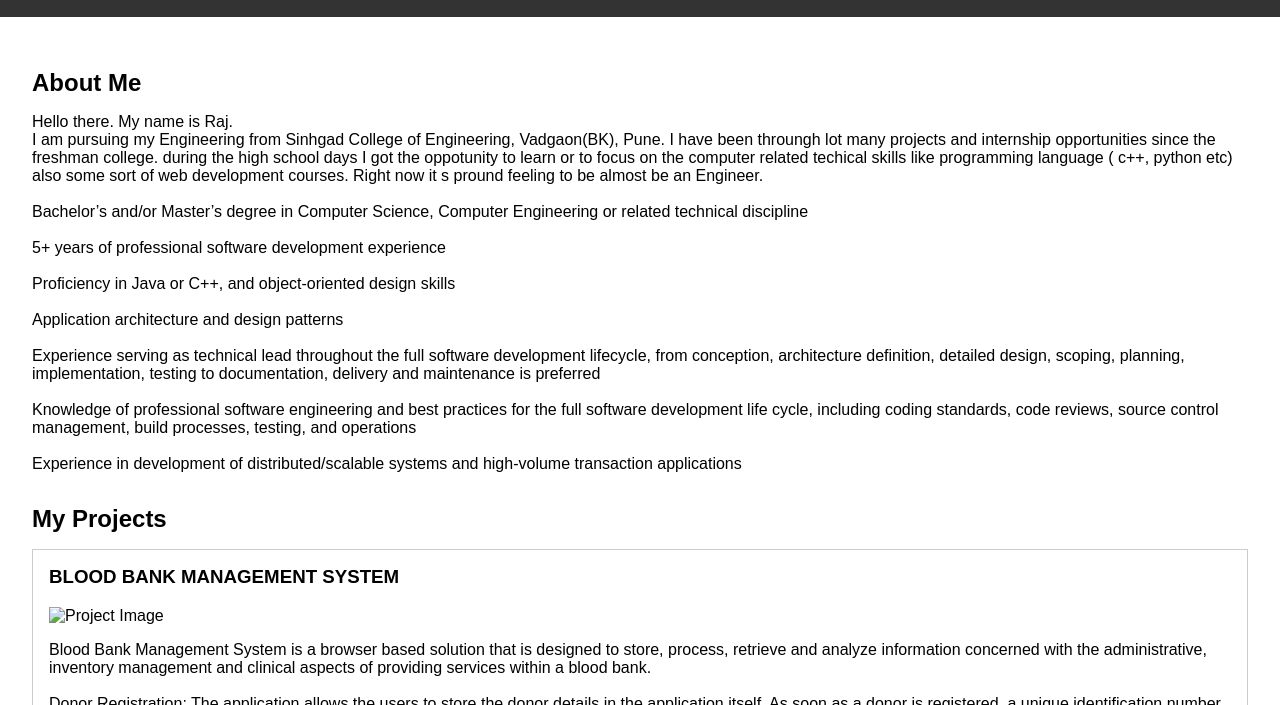
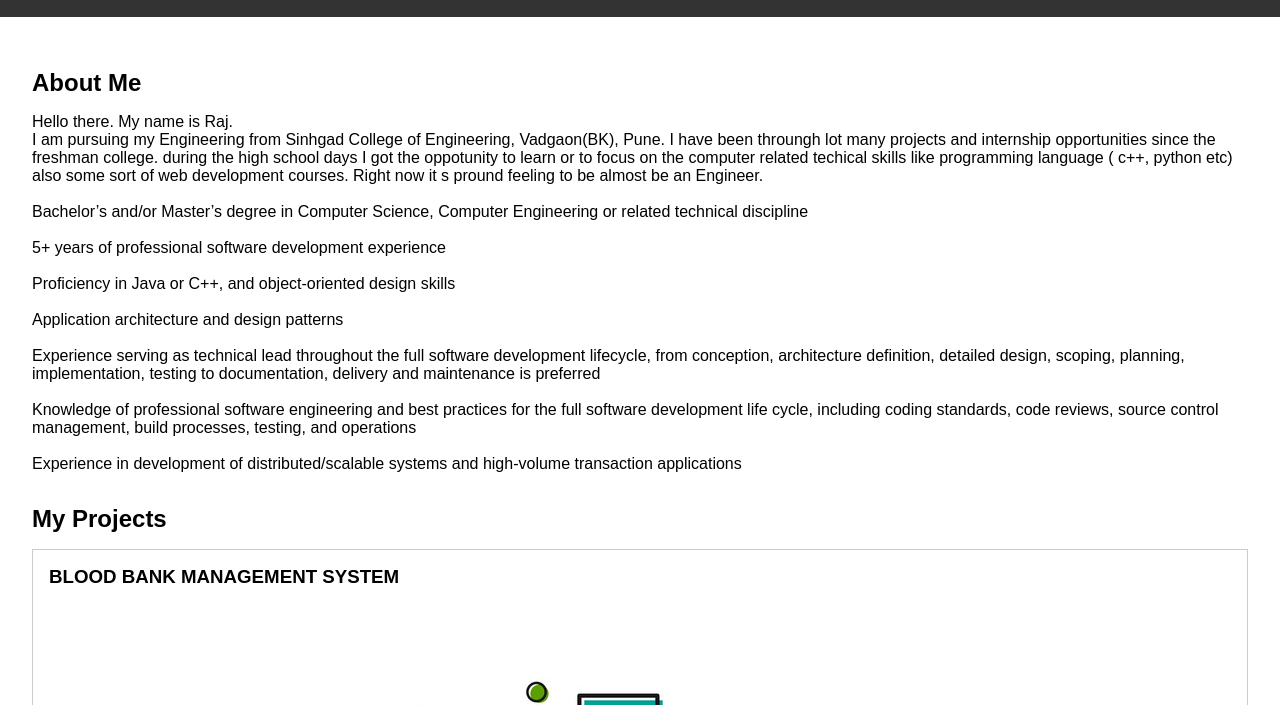
Before and after one commit to Rajdiwate/TXON-task4, a plain HTML site: page index.html in a window 1280 px wide. Shown: the part 95-800 px from the top of the page. Drawn offline with Linux system fonts and the light colour scheme.

Commit message:
Update index.html

```diff
--- a/index.html
+++ b/index.html
@@ -34,7 +34,7 @@
         <h2>My Projects</h2>
         <div class="project">
           <h3>BLOOD BANK MANAGEMENT SYSTEM</h3>
-          <img src="images/img2.jpg" alt="Project Image">
+          <img src="dbms.png" alt="Project Image">
           <p>Blood Bank Management System is a browser based solution that is designed to store,
             process, retrieve and analyze information concerned with the administrative, inventory
             management and clinical aspects of providing services within a blood bank.<br><br>
```
